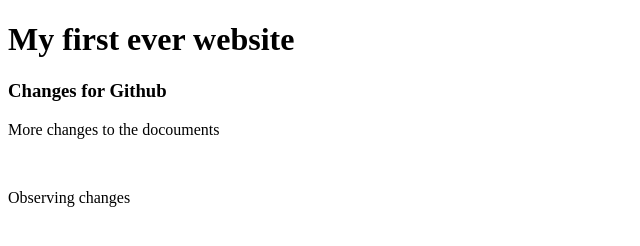
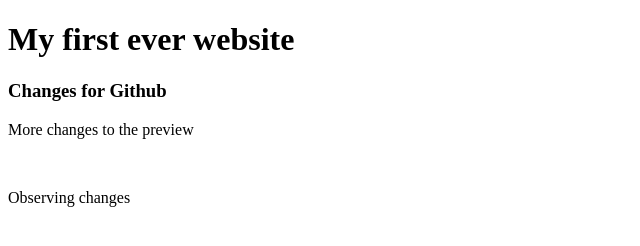
Before and after one commit to Sadman1221/My-First-Website, a plain HTML site: page index.html in a window 1280 px wide. Shown: the full height of the page, 0-640 px from the left. Drawn offline with Linux system fonts and the light colour scheme.

Commit message:
Update index.html

```diff
--- a/index.html
+++ b/index.html
@@ -9,7 +9,7 @@
 <body>
     <h1>My first ever website</h1>
     <h3>Changes for Github</h3>
-    <p>More changes to the docouments</p>
+    <p>More changes to the preview</p>
     <br>
     <p>Observing changes</p>
 </body>
```
